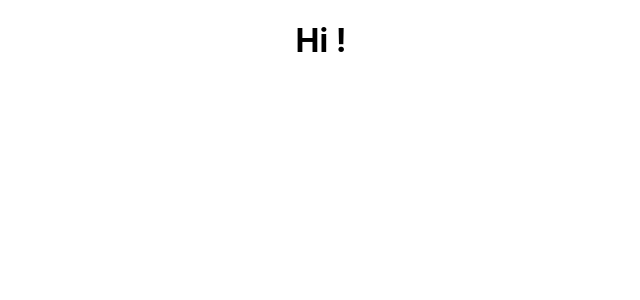
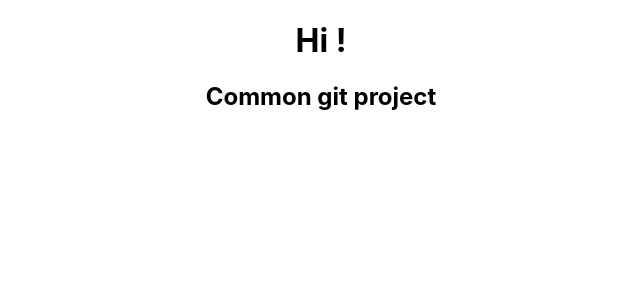
Before and after one commit to mahen035/common-prj, a React (Create React App) app: page / in a window 1280 px wide. Shown: the top 300 px of the page, without its empty margins (319-959 px from the left). Built offline with nearby package versions, Linux system fonts and the light colour scheme.

Commit message:
Initial commit

```diff
--- a/src/App.js
+++ b/src/App.js
@@ -5,6 +5,7 @@ function App() {
   return (
     <div className="App">
      <h1>Hi !</h1>
+     <h2>Common git project</h2>
     </div>
   );
 }
```
